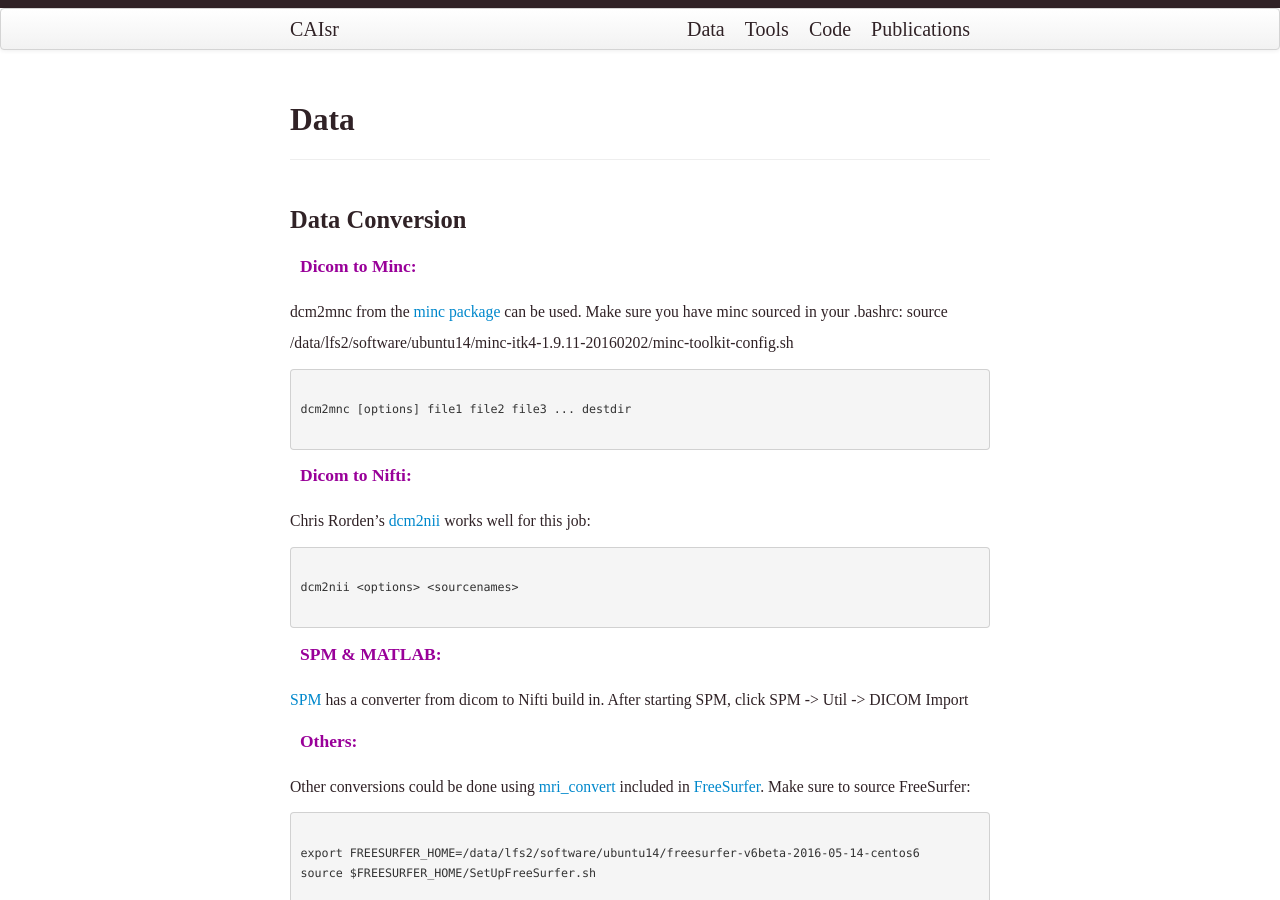
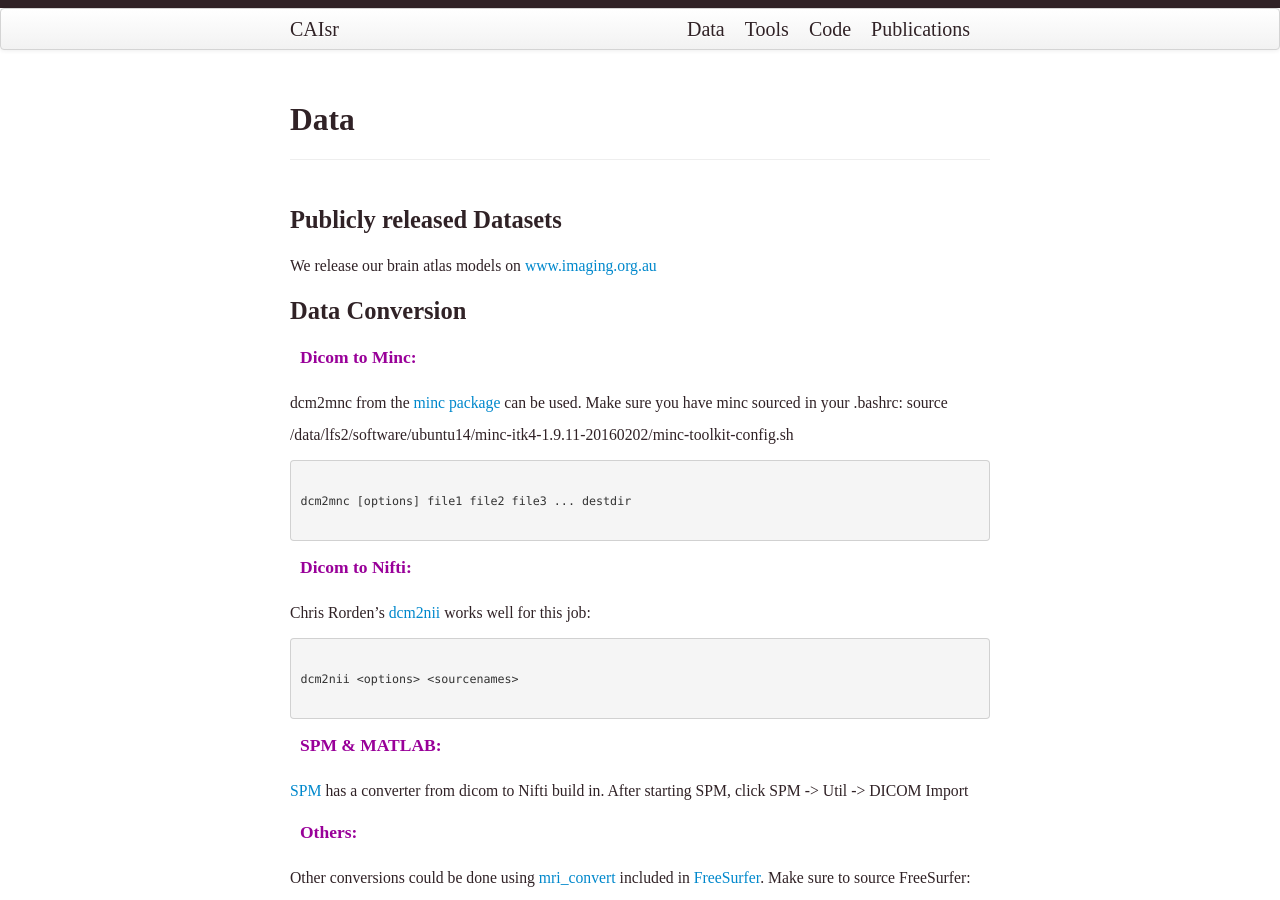
Before and after one commit to CAIsr/CAIsr.github.io, a Jekyll site: the page built from pages/data_conversion.md, in a window 1280 px wide and 900 px high. Built offline with Jekyll 4.4.1, drawn with Linux system fonts in a browser that asks for light colours.

Commit message:
Update data_conversion.md

```diff
--- a/pages/data_conversion.md
+++ b/pages/data_conversion.md
@@ -3,6 +3,10 @@ layout: page
 title: Data
 description: Overview of data conversion and types
 ---
+
+### Publicly released Datasets
+We release our brain atlas models on [www.imaging.org.au](http://www.imaging.org.au)
+
 
 ### Data Conversion
 
```
